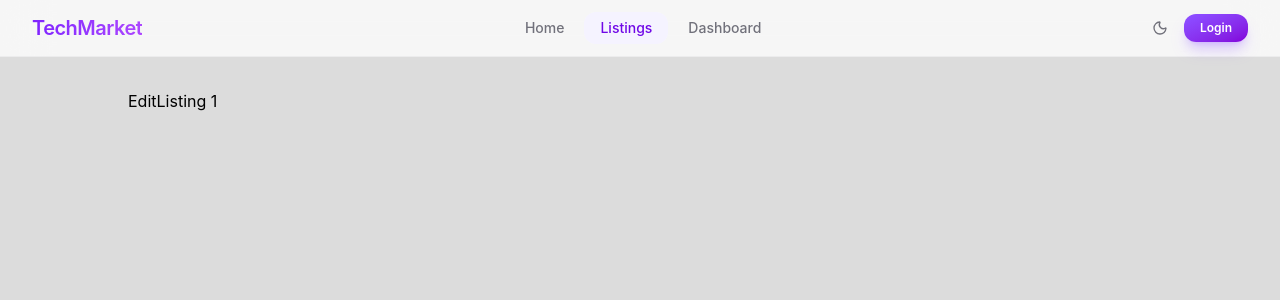
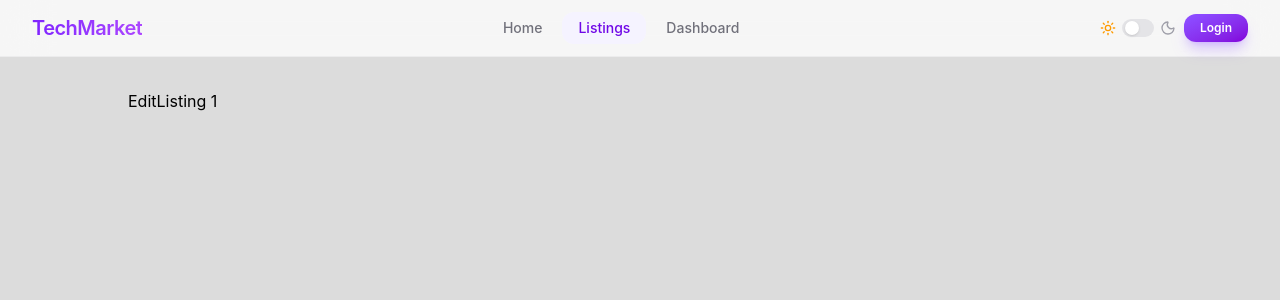
Before and after one commit to MihailDimitrov1235/online-tech-marketplace, a React (Vite) app in the folder client/: page /listings/edit/1 in a window 1280 px wide. Shown: the top 300 px of the page. Built offline with nearby package versions, Linux system fonts and the light colour scheme; no server answers.

Commit message:
add top bar dark styles and change theme mode toggle button

```diff
--- a/client/index.html
+++ b/client/index.html
@@ -6,7 +6,9 @@
     <meta name="viewport" content="width=device-width, initial-scale=1.0" />
     <title>React Redux App</title>
     <script>
-      if (localStorage.getItem('theme') === 'dark') {
+      const saved = localStorage.getItem('theme')
+      const prefersDark = window.matchMedia('(prefers-color-scheme: dark)').matches
+      if (saved === 'dark' || (!saved && prefersDark)) {
         document.documentElement.classList.add('dark')
       }
     </script>
--- a/client/src/components/layout/TopBar.tsx
+++ b/client/src/components/layout/TopBar.tsx
@@ -1,6 +1,7 @@
+import { useState } from "react"
 import { NavLink } from "react-router"
 import { twMerge } from "tailwind-merge"
-import { Moon, Sun, User } from "lucide-react"
+import { User } from "lucide-react"
 
 import { paths } from "@/router"
 import { Button } from "../common/Button"
@@ -8,21 +9,19 @@ import { Dropdown } from "../common/Dropdown"
 import { Logo } from "../common/Logo"
 import { useAppDispatch, useAppSelector } from "@/store/hooks"
 import { logout } from "@/store/authSlice"
-import { useTheme } from "@/hooks/useTheme"
-import { useState } from "react"
+import { ThemeToggle } from "@/theme/ThemeToggle"
 
 const navLinkClass = ({ isActive }: { isActive: boolean }) =>
   twMerge(
     "px-4 py-1.5 text-sm font-medium rounded-xl transition-all duration-200",
     isActive
-      ? "bg-violet-50 text-violet-700"
-      : "text-zinc-500 hover:text-zinc-900 hover:bg-zinc-100/80"
+      ? "bg-violet-50 text-violet-700 dark:bg-violet-500/15 dark:text-violet-400"
+      : "text-zinc-500 hover:text-zinc-900 hover:bg-zinc-100/80 dark:text-zinc-400 dark:hover:text-zinc-100 dark:hover:bg-zinc-800/80"
   )
 
 export const TopBar = () => {
   const dispatch = useAppDispatch()
   const { user } = useAppSelector(state => state.auth)
-  const { theme, toggle } = useTheme()
   const [open, setOpen] = useState(false)
 
   const initials = user
@@ -30,7 +29,7 @@ export const TopBar = () => {
     : ""
 
   return (
-    <header className="sticky top-0 z-50 w-full border-b border-zinc-200/60 bg-white/75 backdrop-blur-xl">
+    <header className="sticky top-0 z-50 w-full border-b border-zinc-200/60 dark:border-zinc-800/60 bg-white/75 dark:bg-zinc-950/75 backdrop-blur-xl">
       <div className="flex items-center justify-between px-8 h-14">
         <Logo />
 
@@ -47,12 +46,7 @@ export const TopBar = () => {
         </nav>
 
         <div className="flex items-center gap-2">
-          <button
-            onClick={toggle}
-            className="p-2 rounded-xl cursor-pointer text-zinc-500 hover:text-zinc-900 hover:bg-zinc-100/80 transition-all duration-200"
-          >
-            {theme === "dark" ? <Sun size={16} /> : <Moon size={16} />}
-          </button>
+          <ThemeToggle />
 
           {user ? (
             <Dropdown
@@ -61,7 +55,7 @@ export const TopBar = () => {
               size="icon"
               open={open}
               setOpen={setOpen}
-              className="w-8 h-8 rounded-full bg-violet-100 text-violet-700 border-violet-200 hover:bg-violet-200 text-xs font-bold"
+              className="w-8 h-8 rounded-full bg-violet-100 text-violet-700 border-violet-200 hover:bg-violet-200 text-xs font-bold dark:bg-violet-500/20 dark:text-violet-400 dark:border-violet-500/30 dark:hover:bg-violet-500/30"
               menuItems={[
                 { label: "Settings", link: paths.settings },
                 { label: "Logout", onClick: () => dispatch(logout()) },
--- a/client/src/index.css
+++ b/client/src/index.css
@@ -17,6 +17,10 @@
   to {
     opacity: 1;
   }
+}
+
+* {
+  transition: background-color 0.2s ease, border-color 0.2s ease, color 0.15s ease;
 }
 
 .animate-fade {
--- a/client/src/layouts/AuthLayout.tsx
+++ b/client/src/layouts/AuthLayout.tsx
@@ -1,6 +1,6 @@
 import { Outlet } from "react-router";
 import { Logo } from "../components/common/Logo";
-import { useTheme } from "@/hooks/useTheme";
+import { useTheme } from "@/theme/useTheme";
 
 const lightBg = `
   radial-gradient(ellipse 60% 60% at 0% 0%, rgba(167,139,250,0.35) 0%, transparent 60%),
--- /dev/null
+++ b/client/src/theme/ThemeToggle.tsx
@@ -0,0 +1,36 @@
+import { Moon, Sun } from "lucide-react"
+import { useTheme } from "./useTheme"
+
+export const ThemeToggle = () => {
+  const { theme, toggle } = useTheme()
+  const isDark = theme === "dark"
+
+  return (
+    <button
+      onClick={toggle}
+      className="flex items-center gap-1.5 cursor-pointer group"
+    >
+      <Sun
+        size={16}
+        className={isDark ? "text-zinc-400" : "text-amber-500"}
+      />
+
+      <div className="relative w-8 h-4.5 rounded-full bg-zinc-200 dark:bg-zinc-500/60 border border-transparent dark:border-zinc-400/30 transition-colors duration-300">
+        <div
+          className={`
+            absolute top-1/2 -translate-y-1/2 w-3.5 h-3.5 rounded-full shadow-sm transition-all duration-300
+            ${isDark
+              ? "translate-x-3.5 bg-violet-400"
+              : "translate-x-0.5 bg-white"
+            }
+          `}
+        />
+      </div>
+
+      <Moon
+        size={16}
+        className={isDark ? "text-violet-400" : "text-zinc-400"}
+      />
+    </button>
+  )
+}
--- a/client/src/hooks/useTheme.ts
+++ b/client/src/theme/useTheme.ts
@@ -3,9 +3,11 @@ import { useEffect, useState } from "react"
 type Theme = "light" | "dark"
 
 export const useTheme = () => {
-  const [theme, setTheme] = useState<Theme>(
-    () => (localStorage.getItem("theme") as Theme) ?? "light"
-  )
+  const [theme, setTheme] = useState<Theme>(() => {
+    const saved = localStorage.getItem("theme") as Theme | null
+    if (saved) return saved
+    return window.matchMedia("(prefers-color-scheme: dark)").matches ? "dark" : "light"
+  })
 
   useEffect(() => {
     document.documentElement.classList.toggle("dark", theme === "dark")
```
